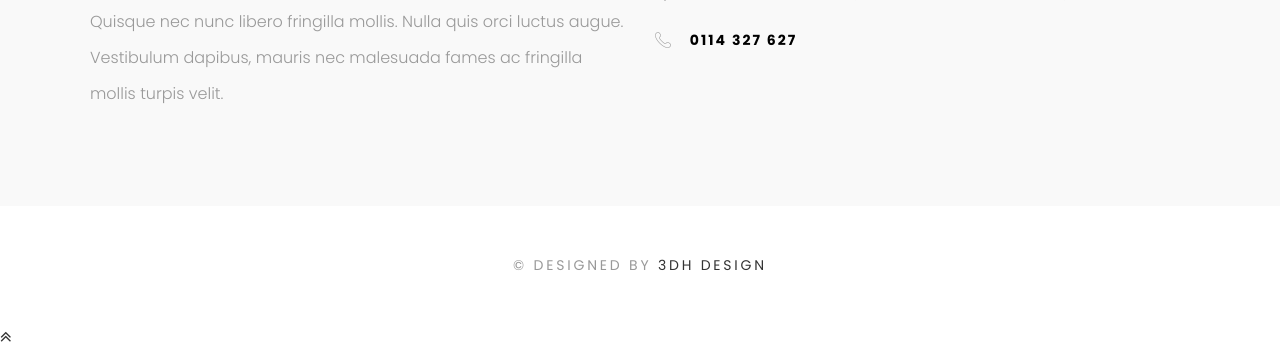
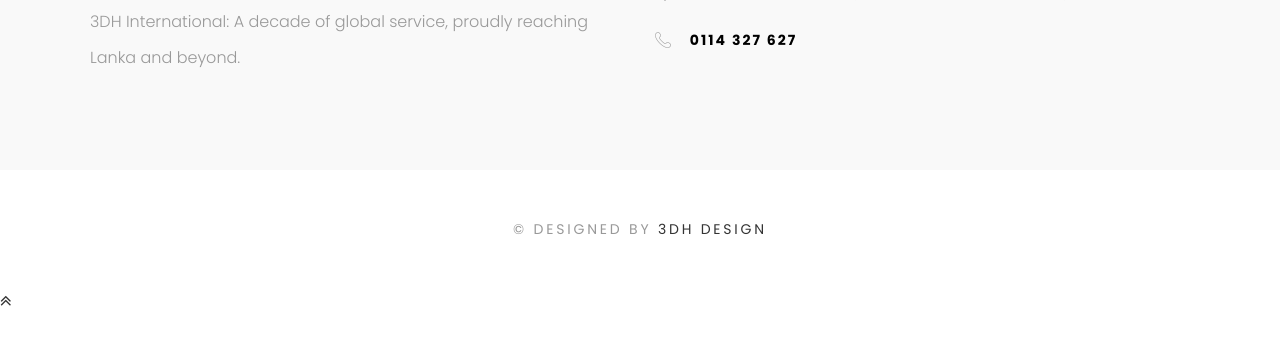
Before and after one commit to 3DHDesign/3DH-International, a plain HTML site: page blog-detail.html in a window 1280 px wide. Shown: the part 5443-5798 px from the top of the page. After the commit the page ends 5762 px from the top, so only its background shows below. Drawn offline with Linux system fonts and the light colour scheme.

Commit message:
footer text

```diff
--- a/blog-detail.html
+++ b/blog-detail.html
@@ -376,8 +376,7 @@
                                     </div>
                                 </div>
                                 <h3 class="widgetTitle"> <b>3DH International </b></h3>
-                                <p>Quisque nec nunc libero fringilla mollis. Nulla quis orci luctus augue. Vestibulum
-                                    dapibus, mauris nec malesuada fames ac fringilla mollis turpis velit.</p>
+                                <p>3DH International: A decade of global service, proudly reaching Lanka and beyond.</p>
                                 <!-- <div class="socialIcon">
                                     <a class="fb" href="#"><i class="fa fa-facebook"></i></a>
                                     <a class="tw" href="#"><i class="fa fa-twitter"></i></a>
```
Also changed, not shown: 3dh-buildingSolution.html (+1 -2 lines), 3dh-deisgn.html (+1 -2 lines), 3dh-engergySolution.html (+1 -2 lines), 3dh-engineering.html (+1 -2 lines), 3dh-insuranceBrokers.html (+1 -2 lines), 3dh-property.html (+1 -2 lines), 3dh-solarOne.html (+1 -2 lines), 3dh-trading.html (+1 -2 lines), 3dh-visitmycity.html (+1 -2 lines), blog-list.html (+1 -2 lines), index.html (+1 -2 lines).
